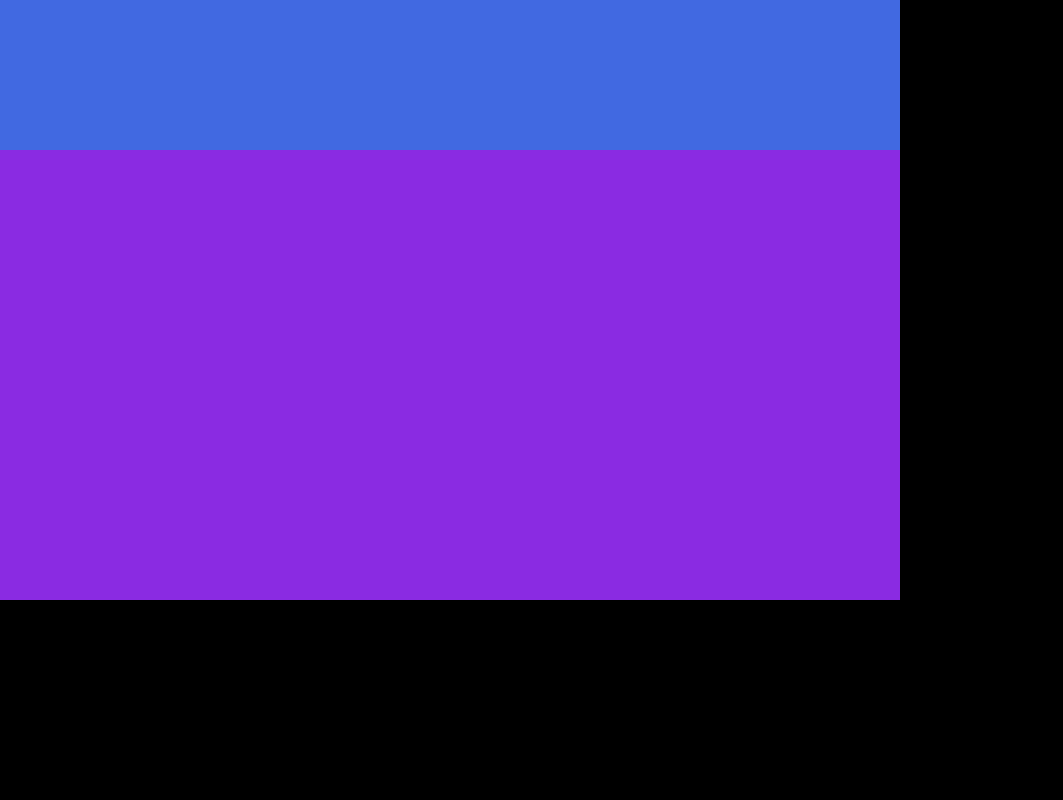
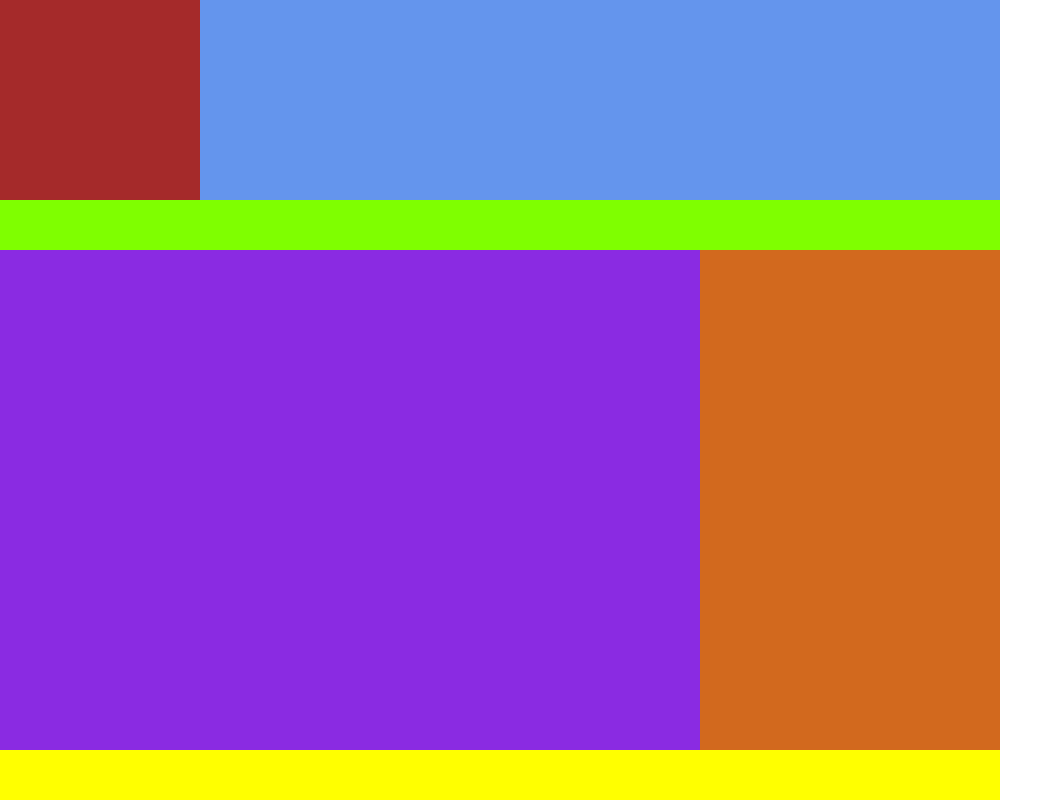
Before and after one commit to DanielRY012002/maqueta, a plain HTML site: page index.html in a window 1280 px wide. Shown: the whole page, without its empty margins (0-1063 px from the left). Drawn offline with Linux system fonts and the light colour scheme.

Commit message:
terminado

```diff
--- a/css/estilos.css
+++ b/css/estilos.css
@@ -3,29 +3,56 @@
     padding: 0;
 }
 body{
-    background-color: black;
+    width: 1000px;
+    height: 800px;
+}
 
-}
 #contenido{
-    width: 900px;
-    height: 700px;
+    width: 1000px;
+    height: 800px;
     background-color: aqua;
     border: 1px solid white;
     margin: 0 auto;
 }
-#header{
-    width: 900px;
-    height: 150px;
-    background-color: royalblue;
+#parte1{
+    width: 1000px;
+    height: 200px;
+}
+#logo{
+    width: 200px;
+    height: 200px;
+    background-color: brown;
+    float: left;
+}
+#banner{
+    width: 800px;
+    height: 200px;
+    background-color: cornflowerblue;
+    float: left;
 }
 #menu{
-    width: 900px;
-    height: 450px;
+    width: 1000px;
+    height: 50px;
+    background-color: chartreuse;
+}
+#parte2{
+    width: 1000px;
+    height: 500px;
+}
+#article{
+    width: 700px;
+    height: 500px;
     background-color: blueviolet;
+    float: left;
 }
-#centro{
-
+#aside{
+    width: 300px;
+    height: 500px;
+    background-color: chocolate;
+    float: left;
 }
 #footer{
-
+    width: 1000px;
+    height: 50px;
+    background-color: yellow;
 }
--- a/index.html
+++ b/index.html
@@ -10,9 +10,15 @@
 </head>
 <body>
     <div id="Contenido">
-        <div id="header"></div>
+        <div id="parte1">
+            <div id="logo"></div>
+            <div id="banner"></div>
+        </div>
         <div id="menu"></div>
-        <div id="centro"></div>
+        <div id=parte2>
+            <div id="article"></div>
+            <div id=aside></div>
+        </div>
         <div id="footer"></div>
     </div>
 </body>
```
